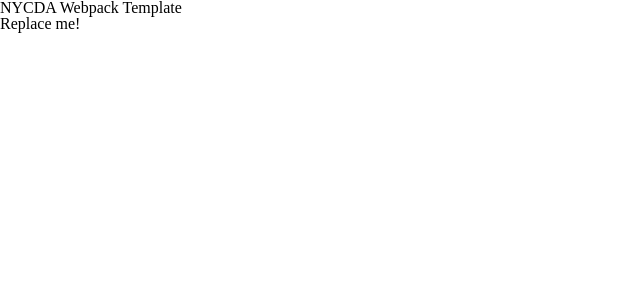
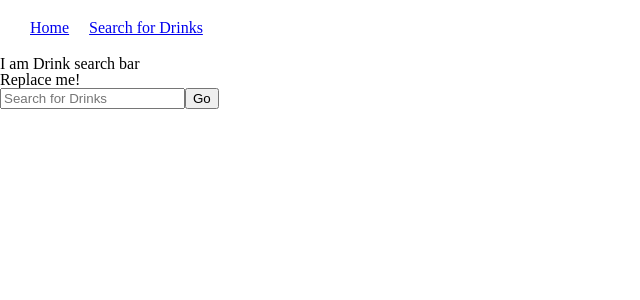
Before and after one commit to NickMo91/Baraki, a React app: page /SearchDrinks in a window 1280 px wide. Shown: the top 300 px of the page, without its empty margins (0-640 px from the left). Built offline with nearby package versions, Linux system fonts and the light colour scheme.

Commit message:
some basic scafolding, and routes

```diff
--- a/package.json
+++ b/package.json
@@ -1,5 +1,5 @@
 {
-  "name": "webpack-template",
+  "name": "Smarttender",
   "version": "1.0.0",
   "description": "",
   "main": "index.js",
@@ -32,6 +32,7 @@
     "prop-types": "^15.5.10",
     "react": "^15.6.1",
     "react-dom": "^15.6.1",
+    "react-router-dom": "^4.2.2",
     "reset-css": "^2.2.1",
     "sass-loader": "^6.0.6",
     "style-loader": "^0.18.2",
--- a/src/App.jsx
+++ b/src/App.jsx
@@ -1,13 +1,25 @@
 import "./App.scss";
 import React from "react";
+import ReactDOM from "react-dom";
+import { BrowserRouter, Switch, Route, Link } from "react-router-dom";
+import Home from "pages/Home";
+import Navigation from "components/Navigation";
+import  SearchDrinks  from "pages/SearchDrinks";
+import IngSearch from "pages/IngSearch";
 
 class App extends React.Component {
 	render() {
 		return (
-			<div className="App">
-				<h1>NYCDA Webpack Template</h1>
-				<h2>Replace me!</h2>
-			</div>
+			<BrowserRouter>
+				<div>
+					<Navigation/>
+					<Switch>
+						<Route exact path="/" component={Home}/>
+						<Route exact path="/SearchDrinks" component={SearchDrinks}/>
+						<Route exact path="/IngSearch" component={IngSearch}/>
+					</Switch>
+				</div>
+			</BrowserRouter>
 		);
 	}
 }
--- /dev/null
+++ b/src/components/Navigation.jsx
@@ -0,0 +1,34 @@
+import "./Navigation.scss";
+import React from "react";
+import { NavLink } from "react-router-dom";
+
+class Navigation extends React.Component {
+	render() {
+		const links = [{
+			to: "/",
+			text: "Home",
+		}, {
+			to: "/SearchDrinks",
+			text: "Search for Drinks",
+		}];
+		return (
+			<nav className="Nav">
+				{links.map((link) => {
+					return (<NavLink
+						key={link.to}
+						to={link.to}
+						className="Nav-link"
+						activeClassName="is-active"
+						exact
+					        >
+						{link.text}
+					</NavLink>
+					);
+				})}
+			</nav>
+
+		);
+	}
+}
+
+export default Navigation;
--- /dev/null
+++ b/src/components/Navigation.scss
@@ -0,0 +1,7 @@
+.Nav {
+	padding: 20px;
+
+	&-link {
+		padding: 10px;
+	}
+}
--- /dev/null
+++ b/src/pages/Home.jsx
@@ -0,0 +1,15 @@
+import React from "react";
+import ReactDOM from "react-dom";
+
+class Home extends React.Component {
+	render() {
+		return (
+			<div className="App">
+				<h1>I am Home</h1>
+				<h2>Replace me!</h2>
+			</div>
+		);
+	}
+}
+
+export default Home;
--- /dev/null
+++ b/src/pages/IngSearch.jsx
@@ -0,0 +1,15 @@
+import React from "react";
+import ReactDOM from "react-dom";
+
+class IngSearch extends React.Component {
+	render() {
+		return (
+			<div className="App">
+				<h1>I am IngSearch</h1>
+				<h2>Replace me!</h2>
+			</div>
+		);
+	}
+}
+
+export default IngSearch;
--- /dev/null
+++ b/src/pages/SearchDrinks.jsx
@@ -0,0 +1,32 @@
+import React from "react";
+import ReactDOM from "react-dom";
+
+
+class SearchDrinks extends React.Component {
+	constructor(props) {
+		super(props);
+		this.state = {
+			search: "",
+		};
+	}
+	render() {
+		return (
+			<div className="App">
+				<h1>I am Drink search bar</h1>
+				<h2>Replace me!</h2>
+				<div className="DrinksSearch">
+					<form className="DrinksSearch-form">
+						<input
+							className="DrinksSearch-form-input"
+							placeholder="Search for Drinks"
+						/>
+						<button className="DrinksSearch-form-btn">Go</button>
+					</form>
+
+				</div>
+			</div>
+		);
+	}
+}
+
+export default SearchDrinks;
```
Also changed, not shown: src/pages/Home.scss (added), src/pages/IngSearch.scss (added), src/pages/SearchDrinks.scss (added), 1 other file (tests, documents, lock files or other folders).
